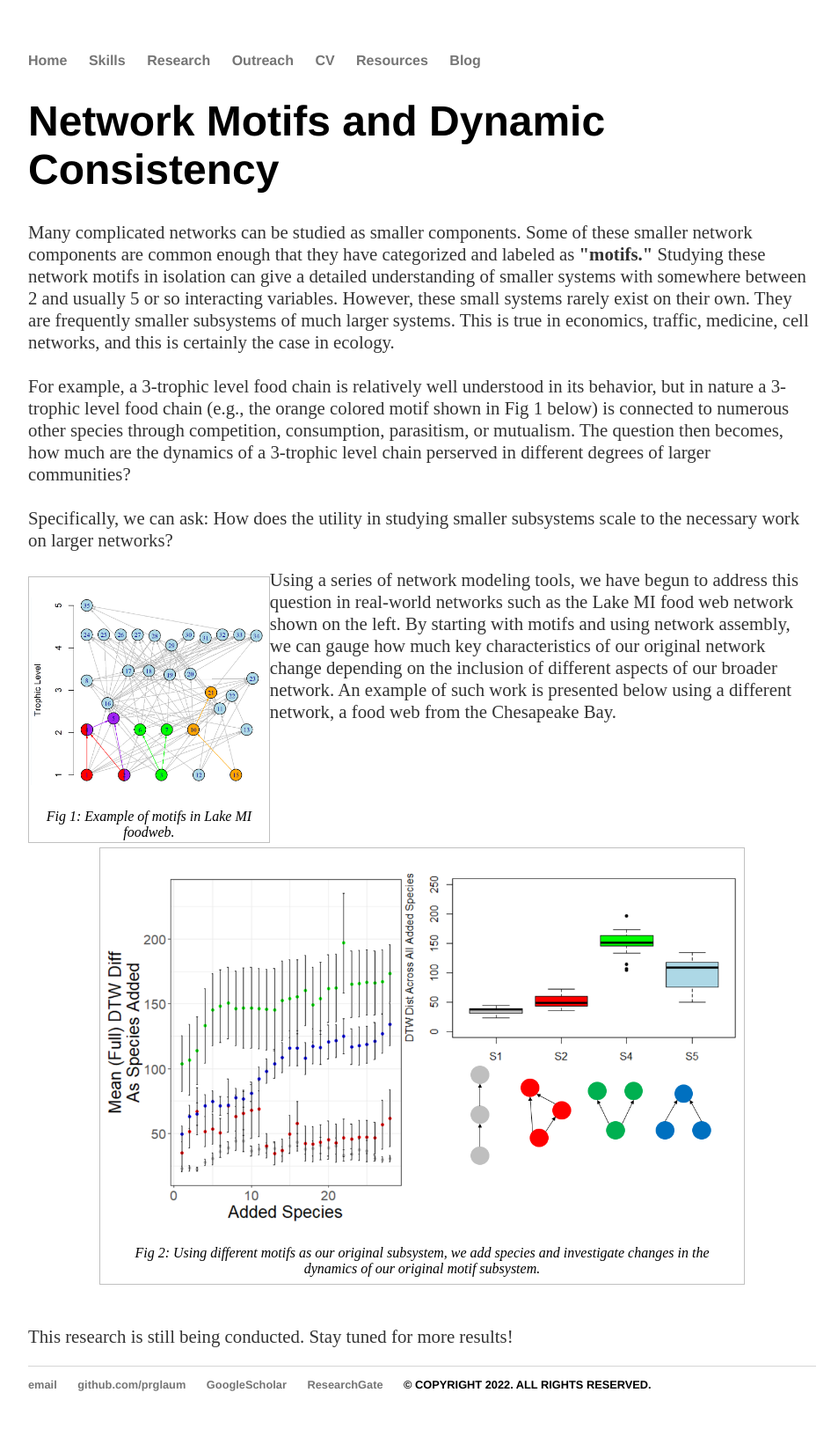
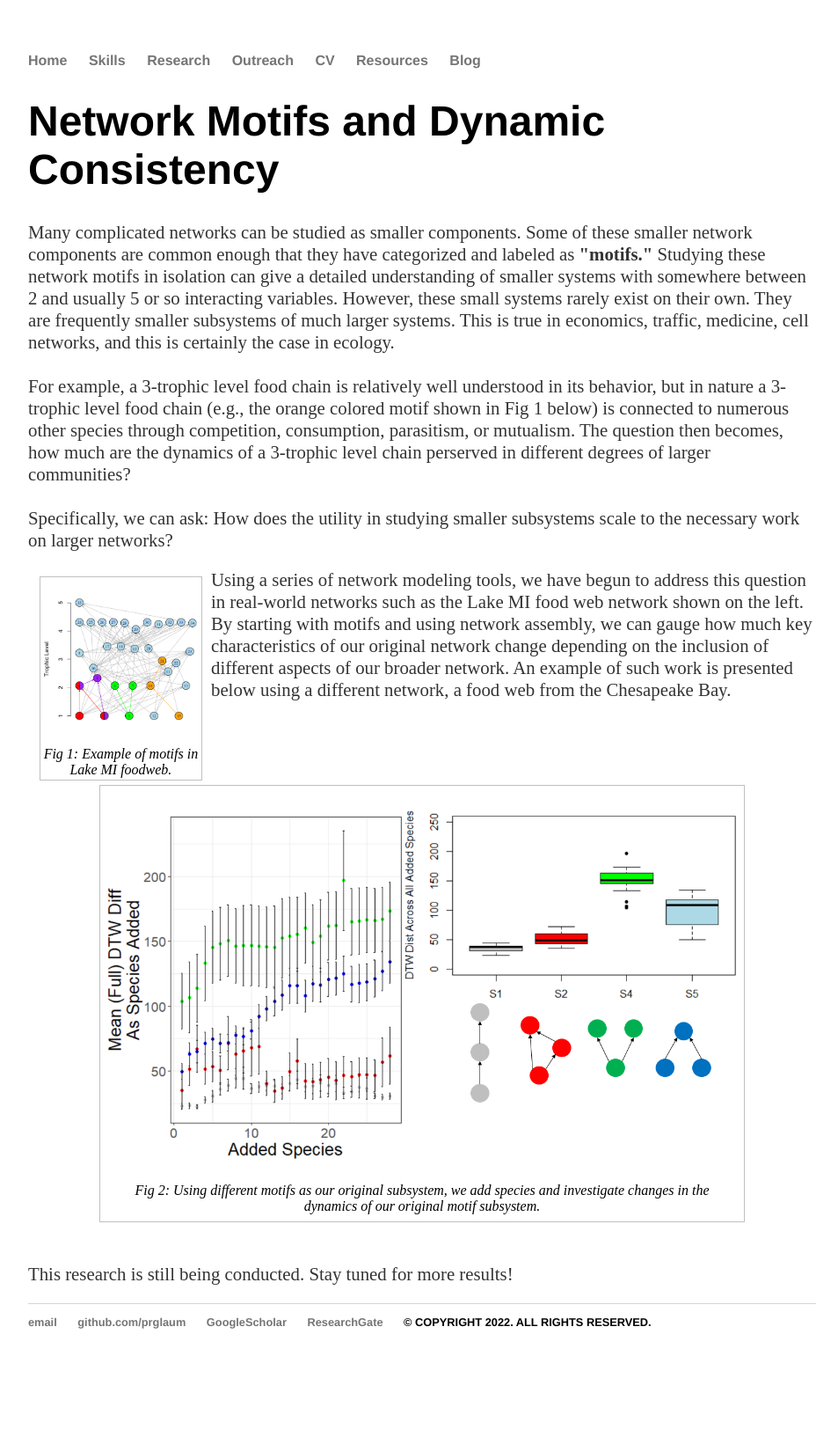
Before and after one commit to prglaum/prglaum.github.io, a Jekyll site: the page built from research/scalability/index.html, in a window 1280 px wide. Shown: the whole page at 88% size, without its empty margins (160-1113 px from the left). Built offline with Jekyll 4.4.1, drawn with Linux system fonts in a browser that asks for light colours; after the commit the page ends 1570 px from its top, so only the background shows below that.

Commit message:
Update index.html

```diff
--- a/research/scalability/index.html
+++ b/research/scalability/index.html
@@ -17,10 +17,10 @@ title: Dynamic Scalability
 		<br>Specifically, we can ask: How does the utility in studying smaller subsystems scale to the necessary work on larger networks? </p>
 </div><!-- /.blurb -->
 
-<figure40 class="div30 float-img-left">
+<figure20 class="float-img-left">
 		<p><img class=scaled src="{{site.url}}/docs/assets/images/LakeMIFoodweb.PNG" alt="lakeMI">
 		<figcaption>Fig 1: Example of motifs in Lake MI foodweb. </figcaption>
-</figure40>
+</figure20>
 
 <p> Using a series of network modeling tools, we have begun to address this question in real-world networks such as the Lake MI food web network shown on the left.
 	By starting with motifs and using network assembly, we can gauge how much key characteristics of our original network change depending on the inclusion of
```
